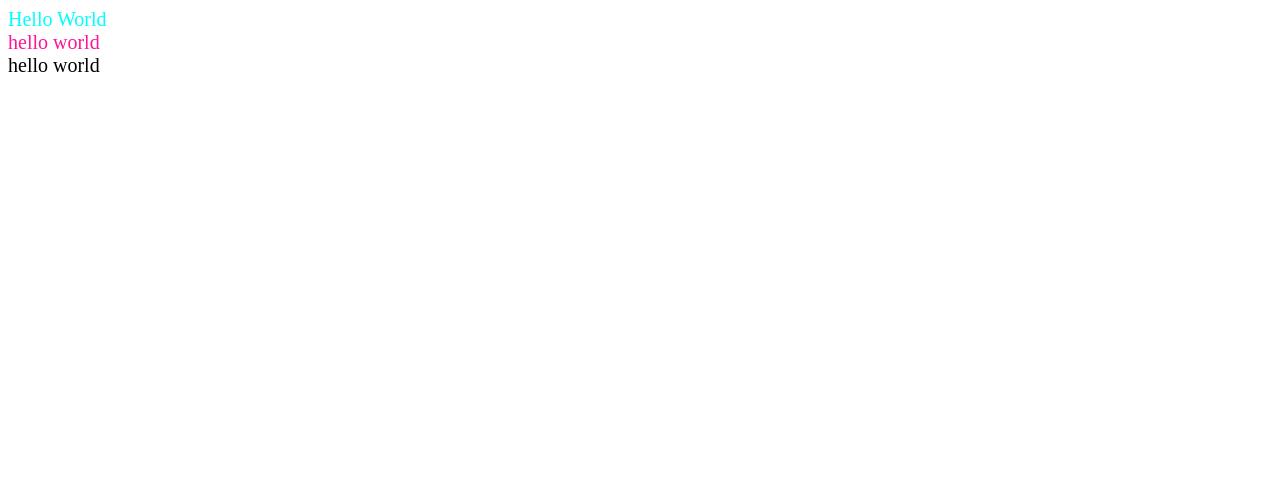
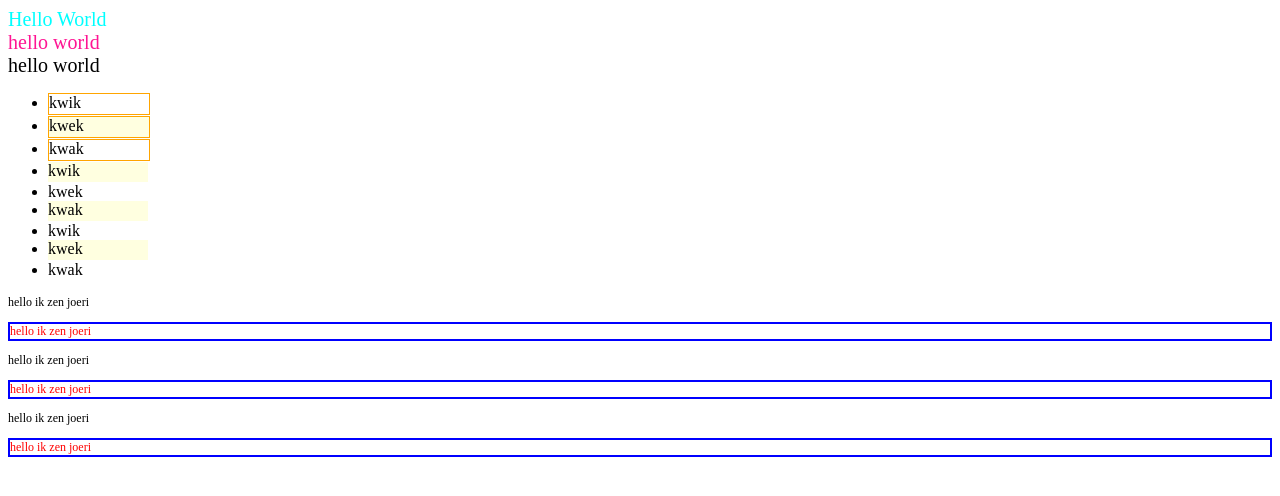
Before and after one commit to joerivhurck/repo, a plain HTML site: page inline-internal-external-css/index.html in a window 1280 px wide. Drawn offline with Linux system fonts and the light colour scheme.

Commit message:
pseudo selectors

```diff
--- a/inline-internal-external-css/index.html
+++ b/inline-internal-external-css/index.html
@@ -4,18 +4,58 @@
     <meta charset="UTF-8" />
     <meta name="viewport" content="width=device-width, initial-scale=1.0" />
     <title>Document</title>
-    <link rel="stylesheet" type="text/css" href="external.css"> <!--external css-->
+    <link rel="stylesheet" type="text/css" href="external.css" />
+    <!--external css-->
     <!--internal css-->
     <style>
-        .test2{
-            font-size: 20px;
-            color: black;
-        }
+      .test2 {
+        font-size: 20px;
+        color: black;
+      }
+      li:nth-child(-n+3){
+        border: 1.5px solid orange;
+        margin-bottom: 1px;
+        width: 100px;
+        height: 20px;
+
+      }
+      li:nth-child(even){
+        background-color: lightyellow;
+        margin-bottom: 1px;
+        width: 100px;
+        height: 20px;
+      }
+      p{
+        font-size: 12px;
+      }
+      p:nth-child(even){
+        color:red;
+        border: solid 2px blue;
+      }
+
     </style>
   </head>
   <body>
-    <div style="font-size: 20px;color: aqua;">Hello World</div> <!--inline css-->
+    <div style="font-size: 20px; color: aqua">Hello World</div>
+    <!--inline css-->
     <div class="test">hello world</div>
     <div class="test2">hello world</div>
+    <ul>
+        <li>kwik</li>
+        <li>kwek</li>
+        <li>kwak</li>
+        <li>kwik</li>
+        <li>kwek</li>
+        <li>kwak</li>
+        <li>kwik</li>
+        <li>kwek</li>
+        <li>kwak</li>
+    </ul>
+    <p>hello ik zen joeri</p>
+    <p>hello ik zen joeri</p>
+    <p>hello ik zen joeri</p>
+    <p>hello ik zen joeri</p>
+    <p>hello ik zen joeri</p>
+    <p>hello ik zen joeri</p>
   </body>
 </html>
```
